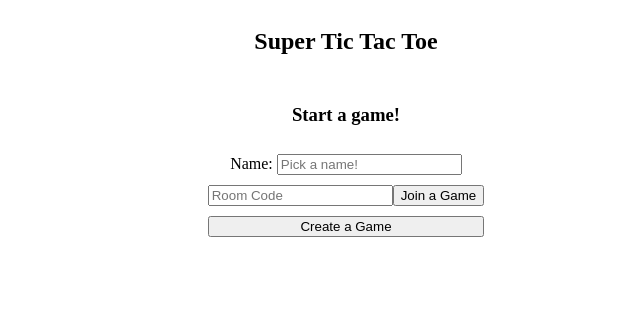
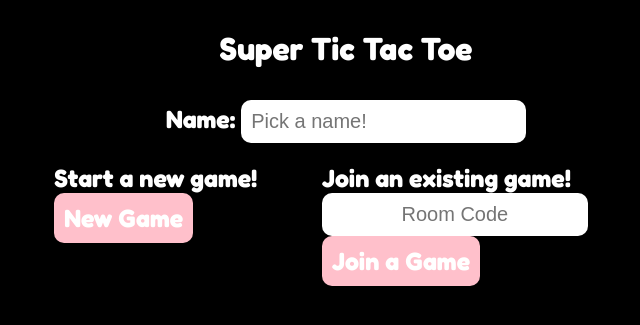
Before and after one commit to asharp02/SuperTicTacToe, a Flask app: page / in a window 1280 px wide. Shown: the top 325 px of the page, without its empty margins (294-934 px from the left). Run offline with Flask 3, Linux system fonts and the light colour scheme; some libraries are stand-ins or nearby versions.

Commit message:
add styling to landing page

```diff
--- a/flask-game/static/css/style.css
+++ b/flask-game/static/css/style.css
@@ -1,7 +1,13 @@
+@import url('https://fonts.googleapis.com/css2?family=Fredoka:wght@700&family=Outfit:wght@400;700&display=swap');
+body {
+    background-color: black;
+    color: white;
+    font-family: 'Fredoka', sans-serif;
+}
+
 .content {
     display: flex;
     justify-content: center;
-    align-items: center;
 }
 
 .button {
@@ -10,16 +16,38 @@
     align-items: center;
     justify-content: center;
     gap: 10px;
+    width: 50%;
+}
+
+.actions {
+    display: flex;
+    gap: 40px;
+    justify-content: space-evenly;
+
+}
+
+button {
+    font-size: 25px;
+    font-family: 'Fredoka', sans-serif;
+    border: 0;
+    border-radius: 10px;
+    padding: 10px;
+    background-color: pink;
+    color: white;
+}
+
+.create-btn {
+    margin-top: auto;
+    margin-bottom: auto;
+}
+
+.join input {
+    text-align: center;
+    width: 78%;
 }
 
 .join {
-    display: flex;
-    flex-direction: row;
-    width: 100%;
-}
-
-.create-btn {
-    width: 100%;
+    width: 50%;
 }
 
 .message-box {
@@ -41,9 +69,11 @@
     width: 100%;
 }
 
-.inputs {
+input {
     padding: 10px;
-    display: flex;
+    border: 0;
+    border-radius: 10px;
+    font-size: 20px;
 }
 
 .h2 {
@@ -67,3 +97,18 @@
     font-size: 10px;
     color: darkgray;
 }
+
+.form-container {
+    display: flex;
+    flex-direction: column;
+    gap: 20px;
+    width: 100%;
+    font-size: 25px;
+    height: 100%;
+    justify-content: space-around;
+}
+
+.name-input {
+    margin: auto;
+    text-align: center;
+}
--- a/flask-game/templates/home.html
+++ b/flask-game/templates/home.html
@@ -1,17 +1,24 @@
 {% extends 'base.html' %}
 {% block content %}
 <form method="post" class="button">
-    <h2>Super Tic Tac Toe</h2>
-    <h3>Start a game!</h3>
-    <div>
+    <h1>Super Tic Tac Toe</h1>
+    <div class="form-container">
+        <div class="name-input">
             <label>Name:</label>
             <input type="text" placeholder="Pick a name!" name="name" value="{{name}}"/>
         </div>
+        <div class="actions">
+            <div class="new-game-container">
+                <label>Start a new game!</label><br/>
+                <button type="submit" name="create" class="create-btn"> New Game</button>
+            </div>
             <div class="join">
+                <label>Join an existing game!</label>
                 <input type="text" placeholder="Room Code" name="code" value="{{code}}"/>
                 <button type="submit" name="join" class="create"> Join a Game</button>
             </div>
-    <button type="submit" name="create" class="create-btn"> Create a Game</button>
+        </div>
+    </div>
     {% if error %}
         <ul>
             <li>{{error}}</li>
```
Lines whose indentation alone changed are shown as unchanged.
